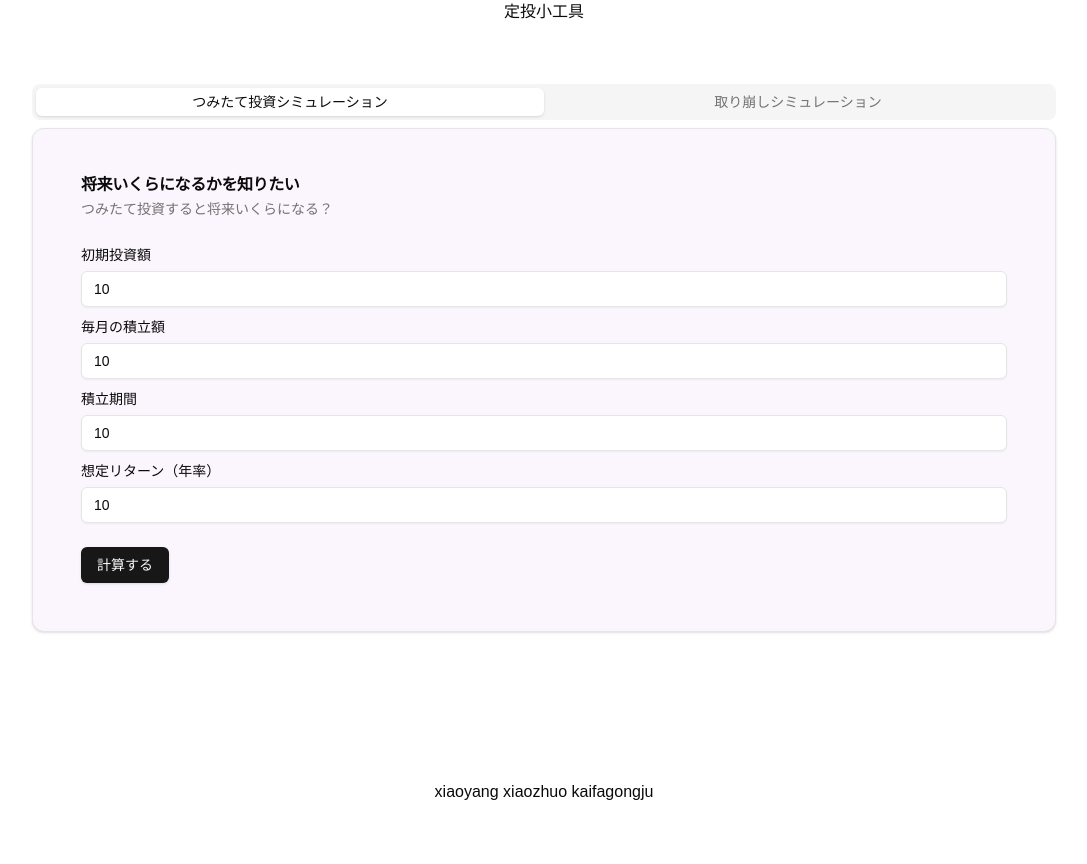
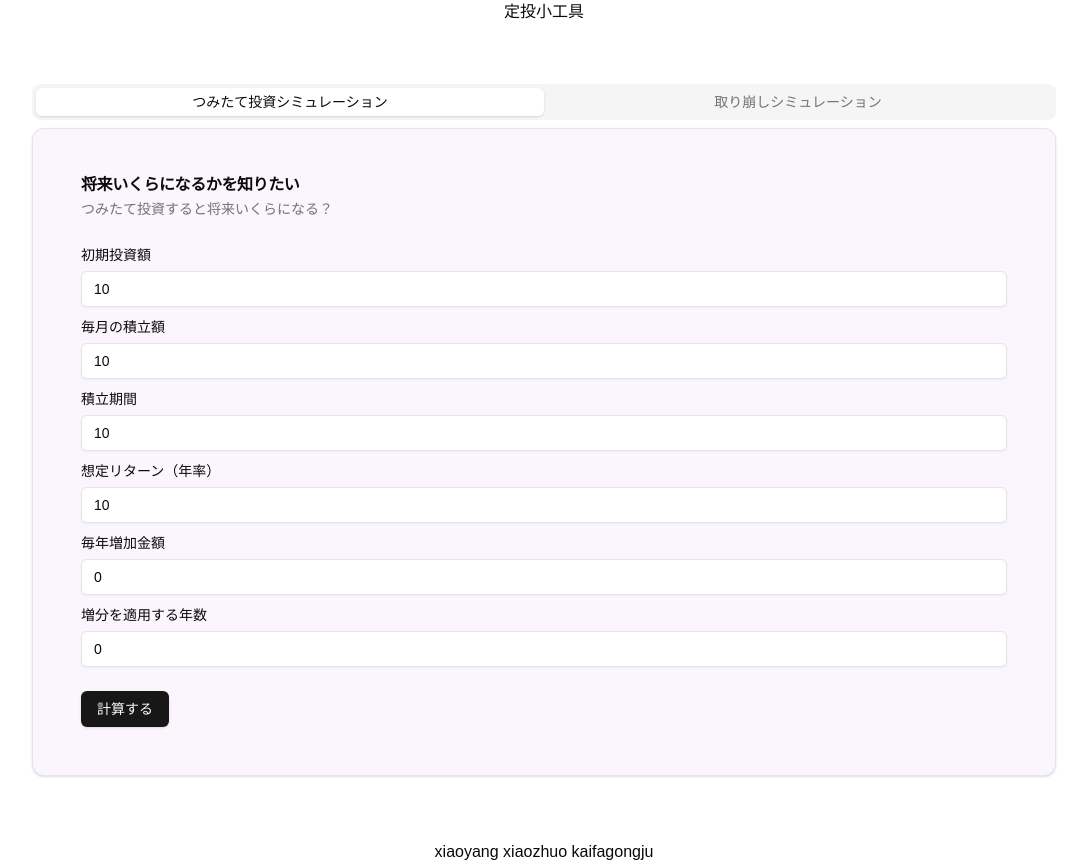
Before and after one commit to yooko502/compond_interest, a Next.js app in the folder frontend/: page / in a window 1280 px wide. Shown: the whole page, without its empty margins (96-1183 px from the left). Before the commit the page ends 804 px from the top, so only its background shows below. Built offline with nearby package versions, Linux system fonts and the light colour scheme.

Commit message:
add：FixedInvestmentCard：increment and incre_period

```diff
--- a/frontend/app/components/fixedInvestmentCard.tsx
+++ b/frontend/app/components/fixedInvestmentCard.tsx
@@ -37,6 +37,14 @@ export default function FixedInvestmentCard() {
               <Label htmlFor="year_return">想定リターン（年率）</Label>
               <Input id="year_return" defaultValue="10" />
             </div>
+            <div className="space-y-1">
+              <Label htmlFor="increment">毎年増加金額</Label>
+              <Input id="increment" defaultValue="0" />
+            </div>
+            <div className="space-y-1">
+              <Label htmlFor="incre_period">増分を適用する年数</Label>
+              <Input id="incre_period" defaultValue="0" />
+            </div>
           </CardContent>
           <CardFooter>
             <Button>計算する</Button>
```
